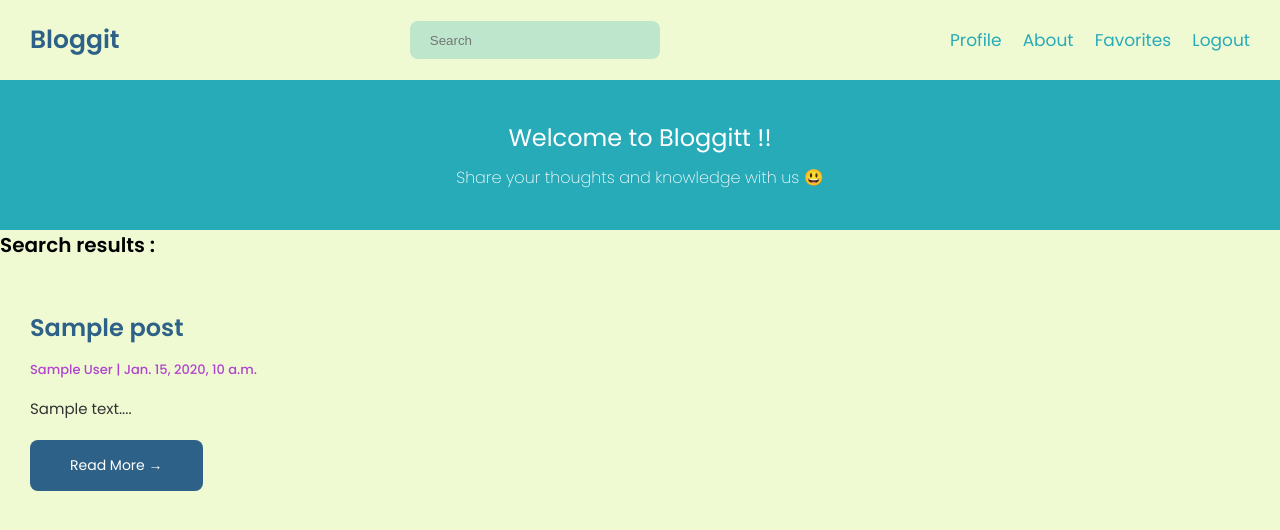
After one commit to diyajaiswal11/Bloggitt, a Django app: template bloggitt/templates/search.html in a window 1280 px wide. The commit adds this page. Shown: the top 530 px of the page. Run offline with Django 3.2, Linux system fonts and the light colour scheme; the template is opened without the code that fills it: most values are stand-ins (such as "Sample title", 1, 10 or a date in 2020).

Commit message:
Update: Added Search bar

```diff
--- a/bloggitt/core/static/styles.css
+++ b/bloggitt/core/static/styles.css
@@ -195,6 +195,18 @@ header nav ul li a {
   color: #28abb9;
 }
 
+/* Search */
+
+.form-control {
+  border-radius: 8px;
+  border-color: #28abb9;
+  border-style: hidden;
+  height: 3.8rem;
+  width: 25rem;
+  padding-left: 2rem;
+  background-color: rgba(40, 170, 185, 0.247);
+}
+
 /* description - hero section */
 
 .description {
--- a/bloggitt/core/urls.py
+++ b/bloggitt/core/urls.py
@@ -17,7 +17,8 @@ urlpatterns = [
     path('detail/<slug:slug>/Favourites', views.Favorites, name='Favorites'),
     path('profile-update/', ProfileUpdateView.as_view(), name='profile-update'),
     path('profile/', ProfileView.as_view(), name='profile'),
-    path('about/',views.about,name='about')
+    path('about/',views.about,name='about'),
+    path('search/',views.search,name='search'),
 ]
 
 from django.conf import settings
--- a/bloggitt/templates/header.html
+++ b/bloggitt/templates/header.html
@@ -1,5 +1,19 @@
 <header>
   <h1><a href="/">Bloggit</a></h1>
+  <!-- <div class="search-bar">
+    <form action="/search" method="get">
+      <input type="text" name="query" class="form-control" id="query" placeholder="Search">
+    </form>
+  </div>   -->
+
+ <div class="form-group has-search">
+  <form action="/search" method="get">
+  <div style="text-align: right;">
+  <input type="text" class="form-control" placeholder="Search" name="query" id="query">
+  </div>
+  </form>
+ </div>
+
   <nav>
     <ul>
       <li><a href="{% url "profile" %}">Profile</a></li>
--- /dev/null
+++ b/bloggitt/templates/search.html
@@ -0,0 +1,31 @@
+{% extends "base.html" %} {% block title %} Bloggit {% endblock title %}
+{% block content %} {% include "header.html" %} {% include "description.html" %}
+<div class="text-center m-3">
+    <h1 >Search results : </h1>
+</div>
+<div class="blogs">
+  {% for post in post_list %}
+  <article class="blog">
+    <h3 class="title">{{ post.title }}</h3>
+    <p class="author">{{ post.author }} | {{ post.created_on }}</p>
+    <p class="post">
+      {{ post.content|slice:":200" }}...
+    </p>
+    <a href="{% url 'post_detail' post.slug %}" class="button">Read More &rarr;</a>
+  </article>
+  {% endfor %}
+</div>
+{% if post_list.has_previous or post_list.has_next %}
+<nav class="pagination">
+  <ul>
+    {% if post_list.has_previous %}
+    <li><a href="?page={{ post_list.previous_page_number }}">&laquo;</a></li>
+    {% endif %}
+    <li>{{ post_list.number }}</li>
+    {% if post_list.has_next %}
+    <li><a href="?page={{ post_list.next_page_number }}">&raquo;</a></li>
+    {% endif %}
+  </ul>
+</nav>
+{% endif %}
+{% endblock content %}
```
Also changed, not shown: bloggitt/core/views.py (+8 -0 lines).
